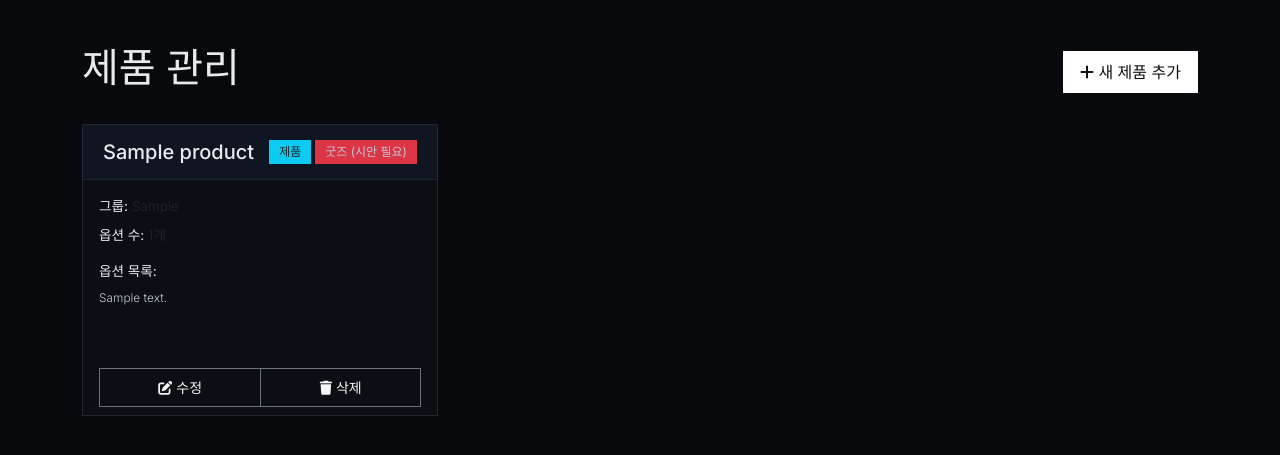
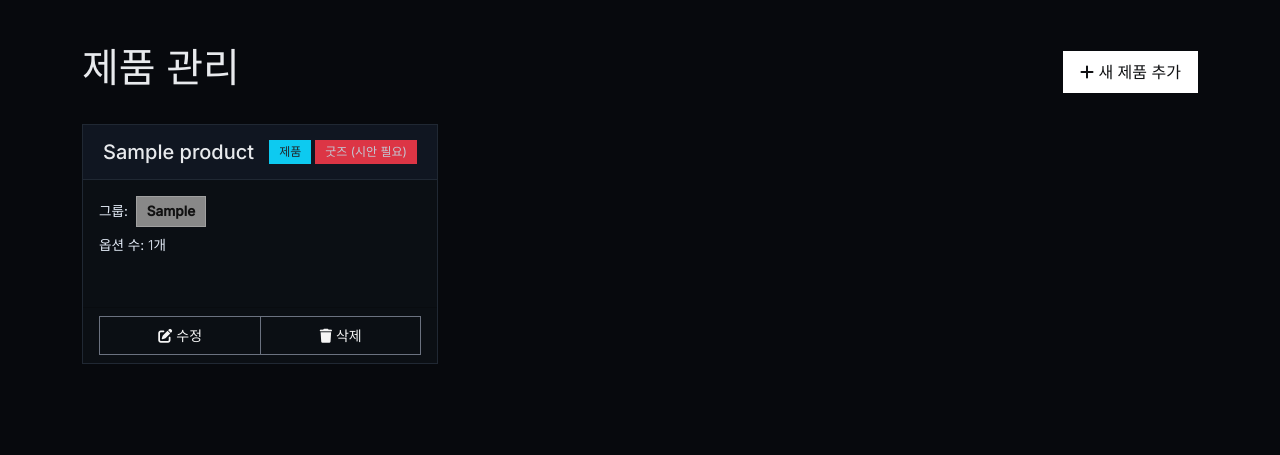
Before and after one commit to wonki0323/tshirt-management, a Django app: page /products/ in a window 1280 px wide. Shown: the part 76-531 px from the top of the page. Run offline with Django 4.2, Linux system fonts and the light colour scheme; a user stored in the database is signed in; tables that the repository leaves empty hold one stand-in row (values such as "Sample post").

Commit message:
제품 관리 카드의 가독성과 그룹 표기를 개선한다.
그룹/옵션수 텍스트를 밝게 보정하고 옵션 목록 노출을 제거했으며, 그룹을 색상 박스로 표시하고 박스 내 텍스트를 검은색으로 고정해 시인성을 높인다.

Made-with: Cursor

```diff
--- a/products/templates/products/product_list.html
+++ b/products/templates/products/product_list.html
@@ -2,6 +2,23 @@
 {% load humanize %}
 
 {% block title %}제품 관리{% endblock %}
+
+{% block extra_css %}
+<style>
+    .product-meta-label,
+    .product-meta-value {
+        color: #e5edf9 !important;
+    }
+
+    .group-color-badge {
+        display: inline-block;
+        padding: 4px 10px;
+        border: 1px solid rgba(255, 255, 255, 0.2);
+        color: #111111 !important;
+        font-weight: 600;
+    }
+</style>
+{% endblock %}
 
 {% block content %}
 <div class="container mt-4">
@@ -40,26 +57,25 @@
                 </div>
                 <div class="card-body">
                     <div class="mb-2">
-                        <strong>그룹:</strong> {{ product.product_group|default:"-" }}
+                        <strong class="product-meta-label">그룹:</strong>
+                        {% if product.item_type == 'POST_PROCESSING' %}
+                            <span class="group-color-badge ms-1" style="background-color: {{ product.display_color|default:'#B0BEC5' }};">
+                                후가공
+                            </span>
+                        {% elif product.product_group %}
+                            <span class="group-color-badge ms-1" style="background-color: {{ product.display_color|default:'#B0BEC5' }};">
+                                {{ product.product_group }}
+                            </span>
+                        {% else %}
+                            <span class="group-color-badge ms-1" style="background-color: {{ product.display_color|default:'#B0BEC5' }};">
+                                미분류
+                            </span>
+                        {% endif %}
                     </div>
                     <div class="mb-3">
-                        <strong>옵션 수:</strong> {{ product.options.count }}개
+                        <strong class="product-meta-label">옵션 수:</strong>
+                        <span class="product-meta-value">{{ product.options.count }}개</span>
                     </div>
-                    {% if product.options.exists %}
-                    <div class="mb-3">
-                        <strong>옵션 목록:</strong>
-                        <div class="mt-2">
-                            {% for option in product.options.all|slice:":3" %}
-                            <div class="d-flex justify-content-between align-items-center mb-1">
-                                <small>{{ option.option_detail }}</small>
-                            </div>
-                            {% endfor %}
-                            {% if product.options.count > 3 %}
-                            <small class="text-muted">+{{ product.options.count|add:"-3" }}개 더...</small>
-                            {% endif %}
-                        </div>
-                    </div>
-                    {% endif %}
                 </div>
                 <div class="card-footer">
                     <div class="btn-group w-100" role="group">
```
